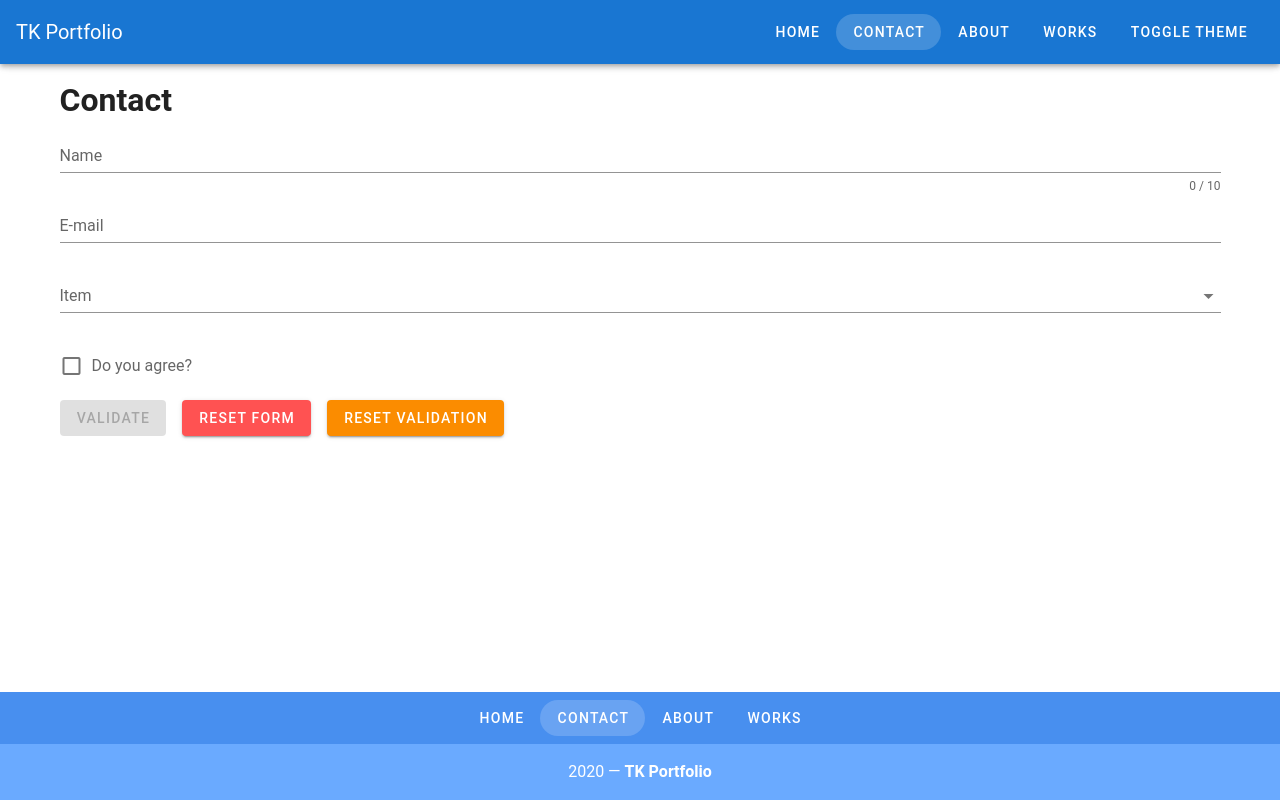
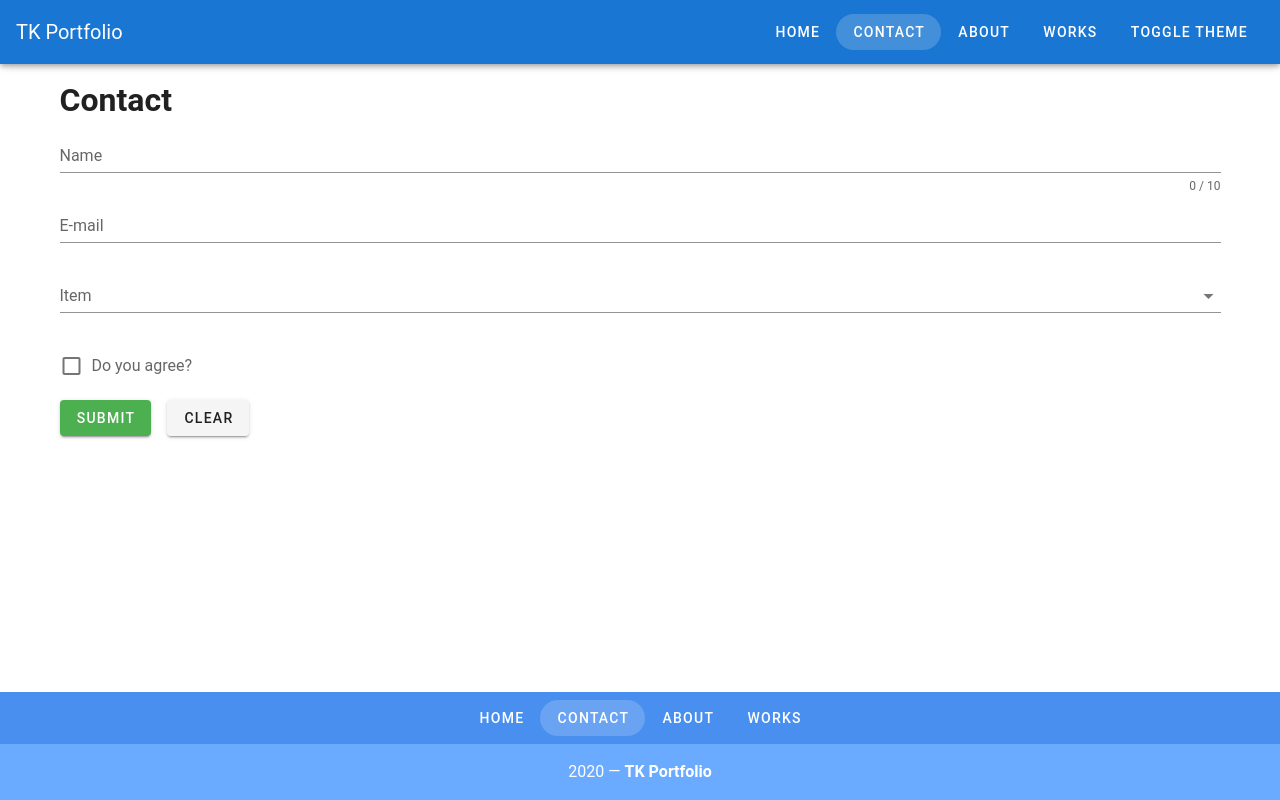
Before and after one commit to tk0407/vuePortfolio, a Vue app: page /contact in a window 1280 px wide. Built offline with nearby package versions, Linux system fonts and the light colour scheme.

Commit message:
modified contact page

```diff
--- a/src/views/Contact.vue
+++ b/src/views/Contact.vue
@@ -35,7 +35,7 @@
               required
             ></v-checkbox>
 
-            <v-btn
+            <!-- <v-btn
               :disabled="!valid"
               color="success"
               class="mr-4"
@@ -46,11 +46,14 @@
 
             <v-btn color="error" class="mr-4" @click="reset">
               Reset Form
-            </v-btn>
+            </v-btn> -->
+            <v-btn class="mr-4" color="success" @click="submit">submit</v-btn>
 
-            <v-btn color="warning" @click="resetValidation">
+            <v-btn class="mr-4" @click="clear">clear</v-btn>
+
+            <!-- <v-btn color="warning" @click="resetValidation">
               Reset Validation
-            </v-btn>
+            </v-btn> -->
           </v-form>
         </template>
       </v-col>
```
